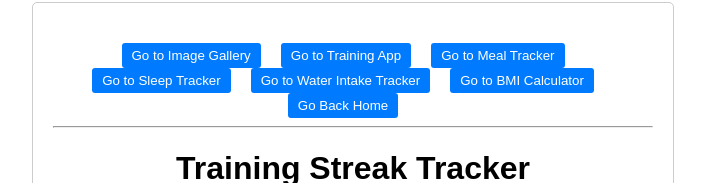
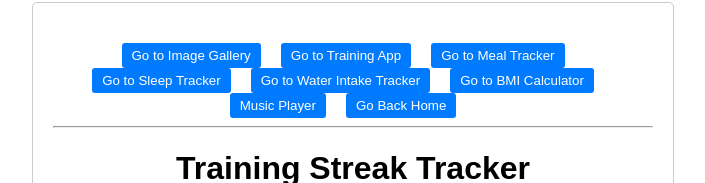
Before and after one commit to AntonioLabinjan/Projekt_PI, a Vue app: page /streak in a window 1280 px wide. Shown: the part 116-299 px from the top of the page, without its empty margins (287-992 px from the left). Built offline with nearby package versions, Linux system fonts and the light colour scheme.

Commit message:
Update StreakCheck.vue
rutiranje

```diff
--- a/src/components/StreakCheck.vue
+++ b/src/components/StreakCheck.vue
@@ -8,6 +8,7 @@
         <li><button @click="goToSleepTracker">Go to Sleep Tracker</button></li>
         <li><button @click="goToWaterIntake">Go to Water Intake Tracker</button></li>
         <li><button @click="goToBMI">Go to BMI Calculator</button></li>
+        <li><button @click="goToMusicPlayer">Music Player</button></li>
         <li><button @click="goBackHome">Go Back Home</button></li>
       </ul>
     </nav>
@@ -79,6 +80,9 @@ export default {
     },
     goToBMI() {
       this.$router.push({ path: '/BMI-calculator' });
+    },
+    goToMusicPlayer(){
+      this.$router.push({path: '/music'});
     },
     goToStreak() {
       this.$router.push({ path: '/streak' });
```
